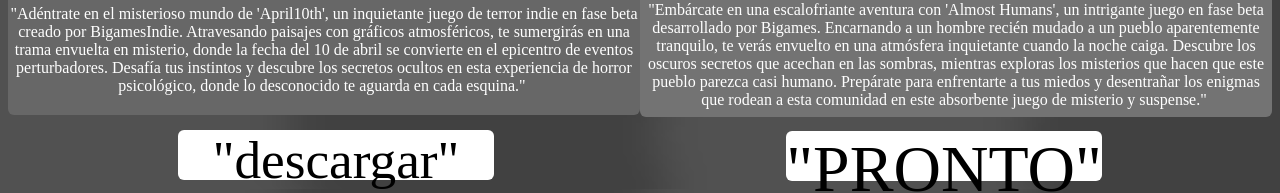
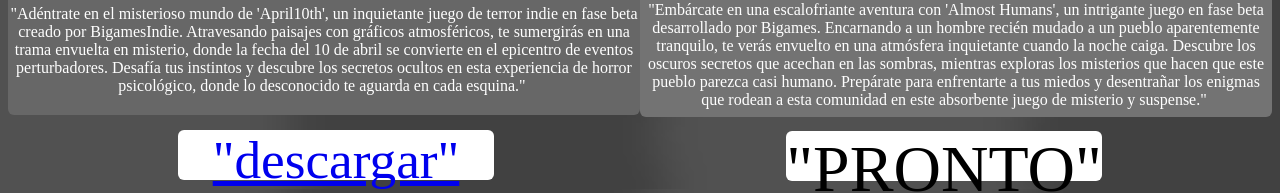
Before and after one commit to BiGamesInide/Game, a plain HTML site: page index.html in a window 1280 px wide. Shown: the part 611-804 px from the top of the page. Drawn offline with Linux system fonts and the light colour scheme; a script that the page names is missing.

Commit message:
Add files via upload

```diff
--- a/index.html
+++ b/index.html
@@ -33,7 +33,7 @@ body {
 	  <article class="Proyectos">&nbsp;PROYECTOS</article>
 <article class="AlmostHumans"><img src="IMAJENES/almost humans.png" width="662" height="180" alt=""/>"Embárcate en una escalofriante aventura con 'Almost Humans', un intrigante juego en fase beta desarrollado por Bigames. Encarnando a un hombre recién mudado a un pueblo aparentemente tranquilo, te verás envuelto en una atmósfera inquietante cuando la noche caiga. Descubre los oscuros secretos que acechan en las sombras, mientras exploras los misterios que hacen que este pueblo parezca casi humano. Prepárate para enfrentarte a tus miedos y desentrañar los enigmas que rodean a esta comunidad en este absorbente juego de misterio y suspense."&nbsp;</article>
   </section>
-  <footer class="descargar"><a href="https://www.mediafire.com/file/pkz1qlwea63fyia/APRIL+10TH.zip/file" target="_blank"></a>"descargar"</footer>
+  <a href="https://www.mediafire.com/file/pkz1qlwea63fyia/APRIL_10TH.zip/file" target="_blank"><footer class="descargar">"descargar"</footer></a>
 </main>
 <footer class="PRONTO">"PRONTO"</footer>
 
```
